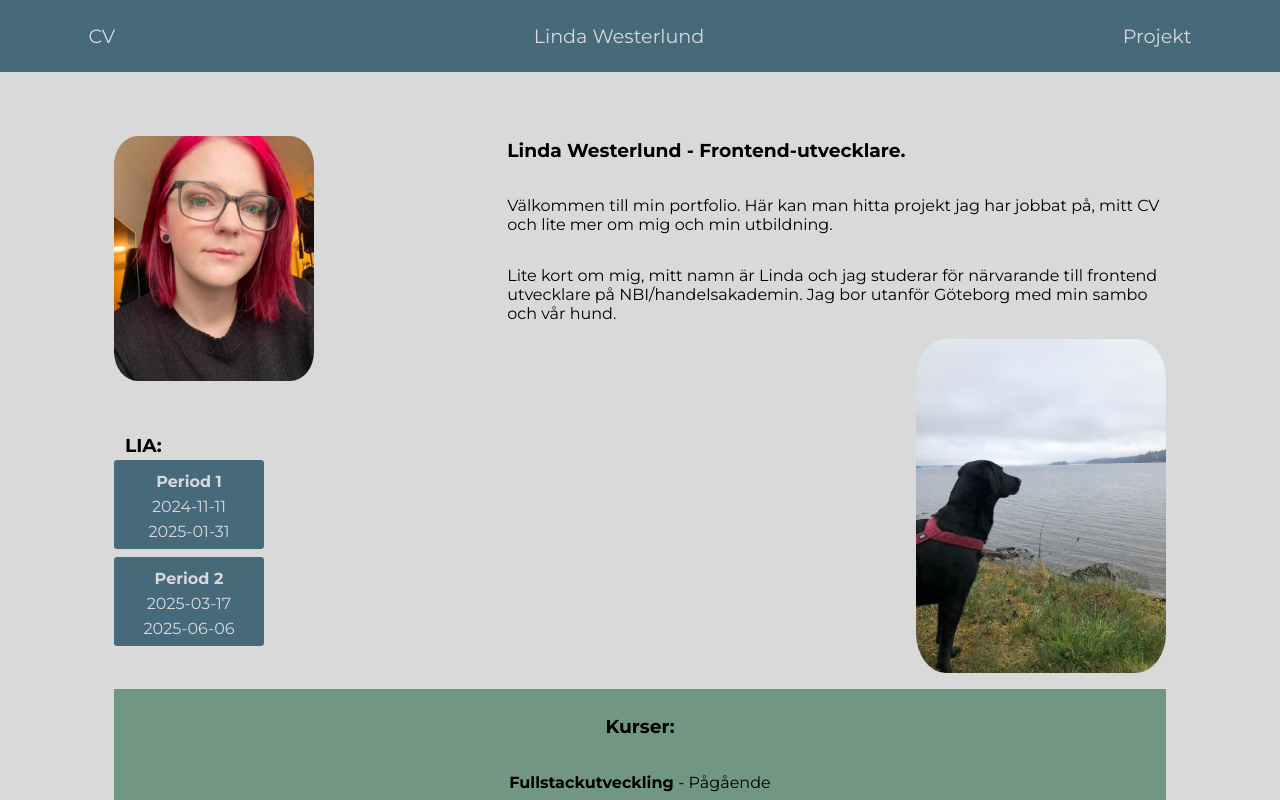
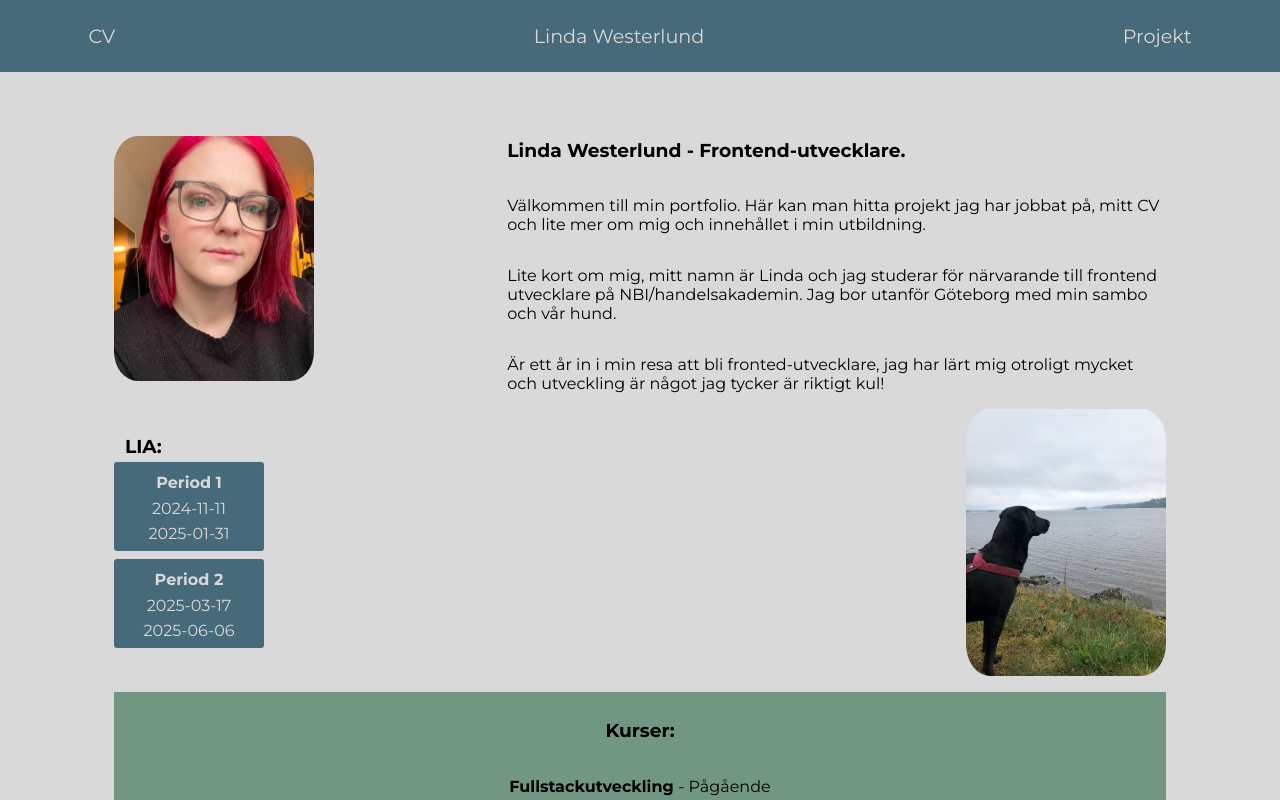
Before and after one commit to Vadfinnsinte/Linda-W-portfolio, a React (Vite) app: page /#/ in a window 1280 px wide. Shown: the top 800 px of the page. Built offline with nearby package versions, Linux system fonts and the light colour scheme.

Commit message:
fixed a broken link and added some text

```diff
--- a/src/components/ContactInfo.jsx
+++ b/src/components/ContactInfo.jsx
@@ -73,7 +73,7 @@ Skyltning, sortering, prissättning och stod i kassa.</p>
             <img className="profile-pic-cv" src={profilePic} />
                 <div className="edu-lang-containers">
                 <h4>Jag går att kontaktas på: </h4>
-                    <a href="www.linkedin.com/in/linda-westerlund-68340728b" target="_blank" rel="noopener noreferrer">LinkedIn &#x2197;</a>
+                    <a href="https://www.linkedin.com/in/linda-westerlund-68340728b/" target="_blank" rel="noopener noreferrer">LinkedIn &#x2197;</a>
 
                 </div>
                 <section className="edu-lang-containers">
--- a/src/components/LandnigPageAlt.jsx
+++ b/src/components/LandnigPageAlt.jsx
@@ -16,8 +16,9 @@ const LandingPageAlt = () => {
 
                 <div className="text">
                     <h3> Linda Westerlund - Frontend-utvecklare.</h3>
-                    <p>Välkommen till min portfolio. Här kan man hitta projekt jag har jobbat på, mitt CV och lite mer om mig och min utbildning.</p>
+                    <p>Välkommen till min portfolio. Här kan man hitta projekt jag har jobbat på, mitt CV och lite mer om mig och innehållet i min utbildning.</p>
                     <p>Lite kort om mig, mitt namn är Linda och jag studerar för närvarande till frontend utvecklare på NBI/handelsakademin. Jag bor utanför Göteborg med min sambo och vår hund.</p>
+                    <p>Är ett år in i min resa att bli fronted-utvecklare, jag har lärt mig otroligt mycket och utveckling är något jag tycker är riktigt kul! </p>
                     <img className="akira-pic" src={akira}/>
 
 
--- a/src/index.css
+++ b/src/index.css
@@ -122,7 +122,7 @@ body {
   margin: auto;
 }
 .akira-pic {
-  width: 250px;
+  width: 200px;
   border-radius: 12%;
   margin-bottom: 1em;
   place-self: end;
```
